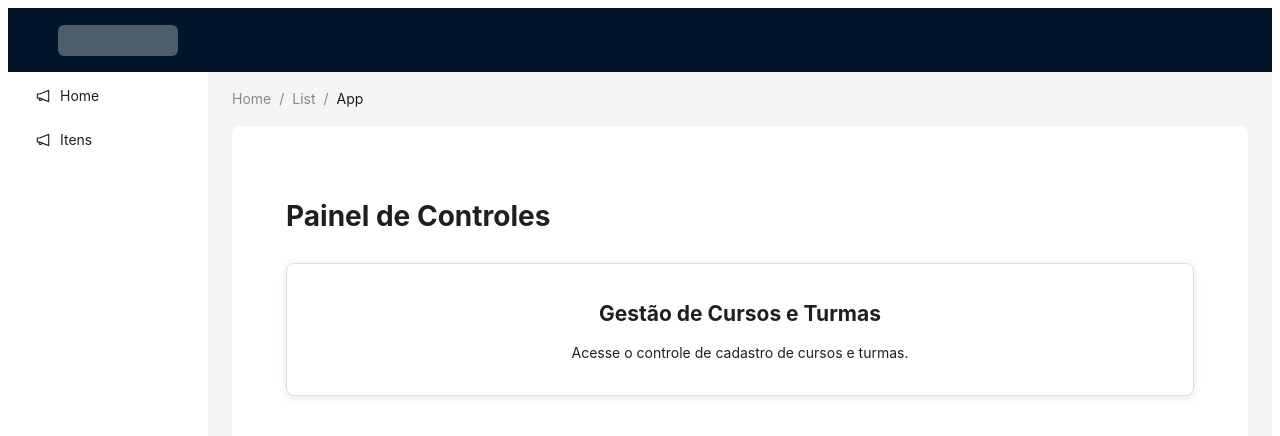
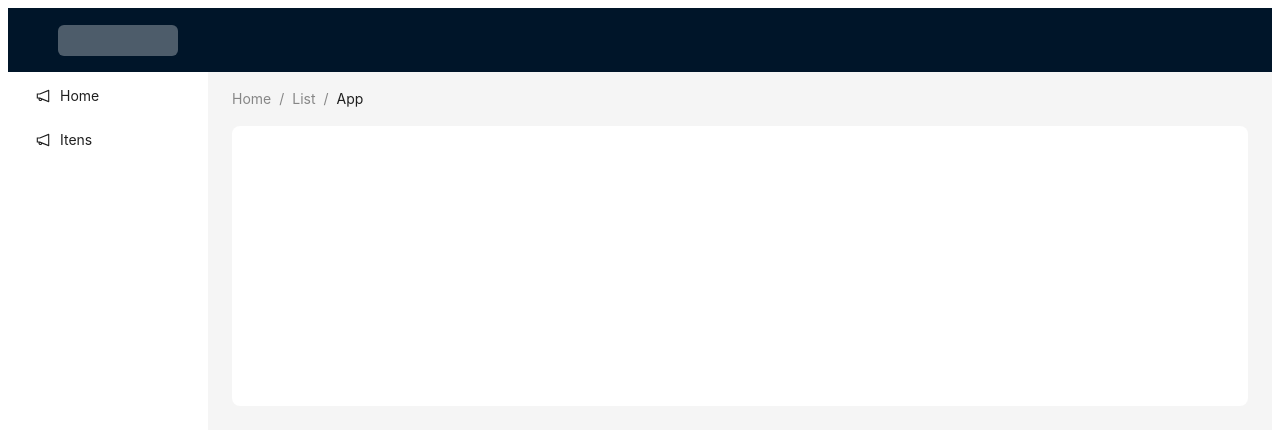
Before and after one commit to Fabrica-Unisales/pie-manager-front, a Next.js app: page /home in a window 1280 px wide. Shown: the top 436 px of the page. Built offline with nearby package versions, Linux system fonts and the light colour scheme; what @ant-design/nextjs-registry would draw is missing.

Commit message:
CORRIGINDO O HOME

```diff
--- a/src/app/(auth)/home/page.js
+++ b/src/app/(auth)/home/page.js
@@ -1,41 +1,17 @@
 'use client';
+import React from 'react';
 
-import { useRouter } from 'next/navigation';
-
-export default function Home() {
-  const router = useRouter();
+const App = () => {
+  const handleAddItem = () => {
+    window.location.href = '/novoItem';
+  };
 
   return (
-    <div style={{ padding: '30px' }}>
-      <h1>Painel de Controles</h1>
-
-      <div style={gridStyle}>
-        <div style={cardStyle} onClick={() => router.push('/controleCursosTurmas')}>
-          <h2>Gestão de Cursos e Turmas</h2>
-          <p>Acesse o controle de cadastro de cursos e turmas.</p>
-        </div>
-
-        {/* Você pode adicionar mais cards aqui futuramente */}
+    <div style={{ padding: 24 }}>
+      <div style={{ marginBottom: 16, textAlign: 'right' }}>
       </div>
     </div>
   );
 }
 
-// Estilo dos cards
-const gridStyle = {
-  display: 'grid',
-  gridTemplateColumns: 'repeat(auto-fit, minmax(250px, 1fr))',
-  gap: '20px',
-  marginTop: '30px',
-};
-
-const cardStyle = {
-  padding: '20px',
-  border: '1px solid #ddd',
-  borderRadius: '8px',
-  backgroundColor: '#fff',
-  cursor: 'pointer',
-  boxShadow: '0 2px 8px rgba(0,0,0,0.1)',
-  transition: 'transform 0.2s, box-shadow 0.2s',
-  textAlign: 'center',
-};
+export default App;
```
Also changed, not shown: src/app/(auth)/page.js (+10 -16 lines).
